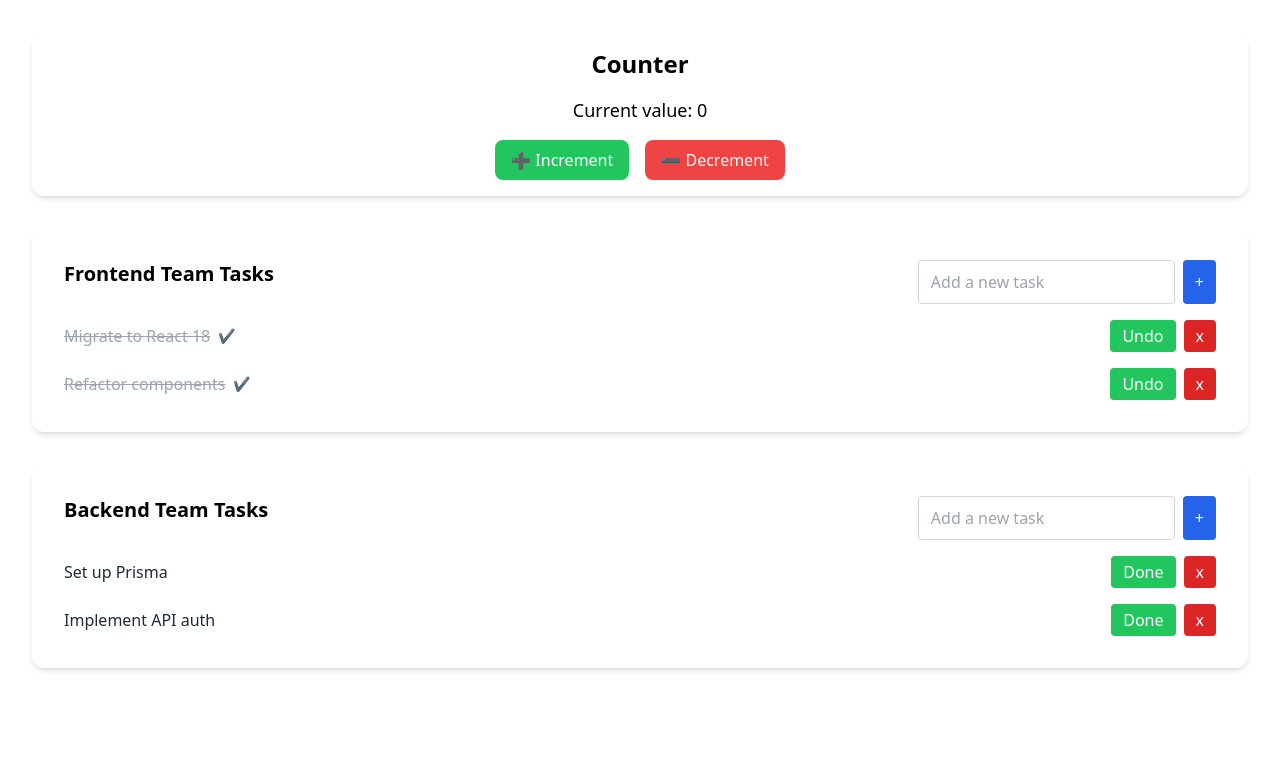
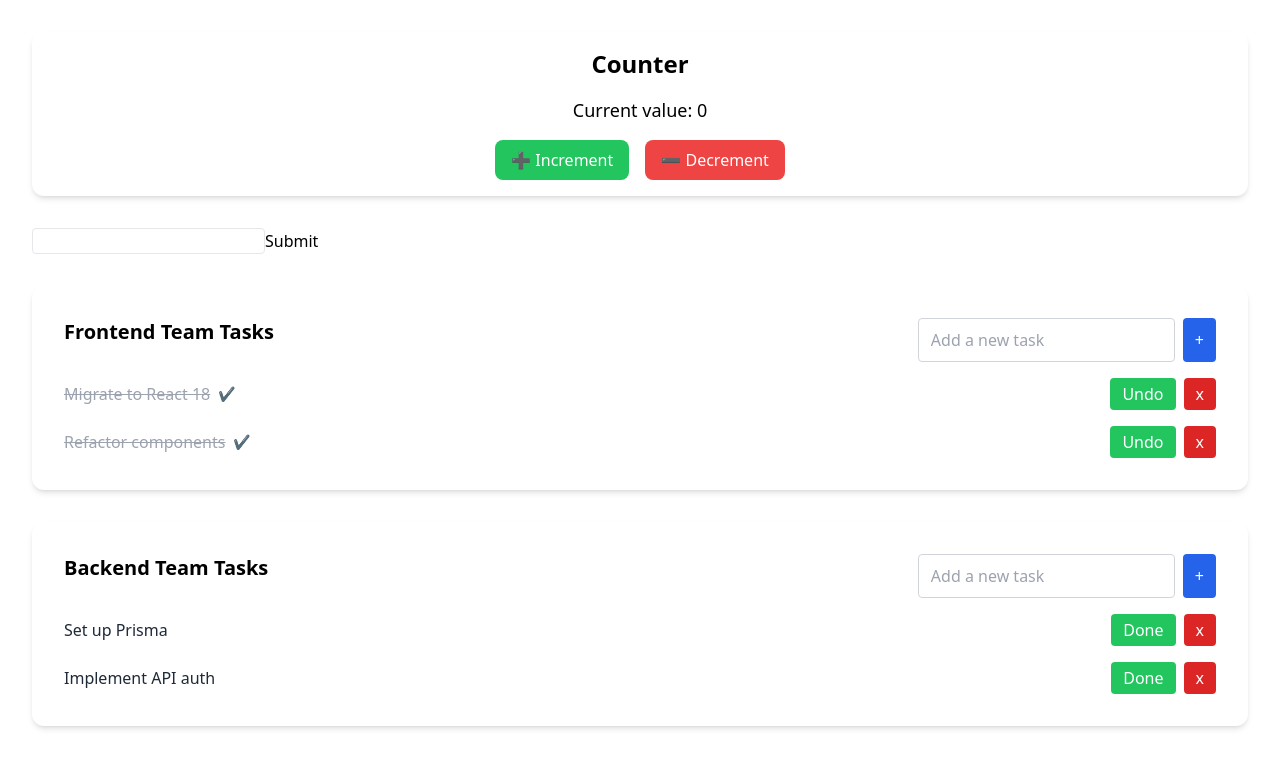
Before and after one commit to dalofe/react-playground, a React (Vite) app: page / in a window 1280 px wide. Shown: the top 768 px of the page. Built offline with nearby package versions, Linux system fonts and the light colour scheme.

Commit message:
Day 6-2: adding a TaskForm component

```diff
--- a/src/App.tsx
+++ b/src/App.tsx
@@ -1,5 +1,7 @@
 import Counter from "./components/Counter";
-import TaskList, { Task } from "./components/TaskList";
+import TaskForm from "./components/TaskForm";
+import TaskList from "./components/TaskList";
+import type { Task } from "./components/TaskList";
 
 export default function App() {
   const frontendTasks: Task[] = [
@@ -15,6 +17,7 @@ export default function App() {
   return (
     <div className="p-8 space-y-8">
       <Counter />
+      <TaskForm onAddTask={(title) => console.log("New Task:", title)}/>
       <TaskList title="Frontend Team Tasks" initialTasks={frontendTasks} showCompleted={true} />
       <TaskList title="Backend Team Tasks" initialTasks={backendTasks} showCompleted={true} onTaskToggle={(task) => console.log("Task updated", task)} emptyMessage="No backend tasks"/>
     </div>
--- /dev/null
+++ b/src/components/TaskForm.tsx
@@ -0,0 +1,34 @@
+import { useState, type ChangeEvent, type FormEvent } from "react"
+
+type TaskFormProps = {
+    onAddTask: (title: string) => void;
+}
+
+export default function TaskForm({onAddTask}: TaskFormProps) {
+    const [title, setTitle] = useState<string>("");
+    const [errorMessage, setErrorMessage] = useState<boolean>(false);
+
+    const handleInputChange = (event: ChangeEvent<HTMLInputElement>) => {
+        setTitle(event.target.value);
+    }
+
+    const handleSubmitChange = (event: FormEvent<HTMLFormElement>) => {
+        event.preventDefault();
+        if(title.length === 0){
+            setErrorMessage(true);
+        } else {
+            setErrorMessage(false);
+            onAddTask(title);
+        }
+    }
+
+    return (
+        <div>
+            {errorMessage && (<span className="text-red-500 text-sm">Add a task to submit!</span>)}
+            <form onSubmit={handleSubmitChange}>
+                <input type="text" className="border rounded" value={title} onChange={handleInputChange} />
+                <button type="submit">Submit</button>
+            </form>
+        </div>
+    )
+}
```
